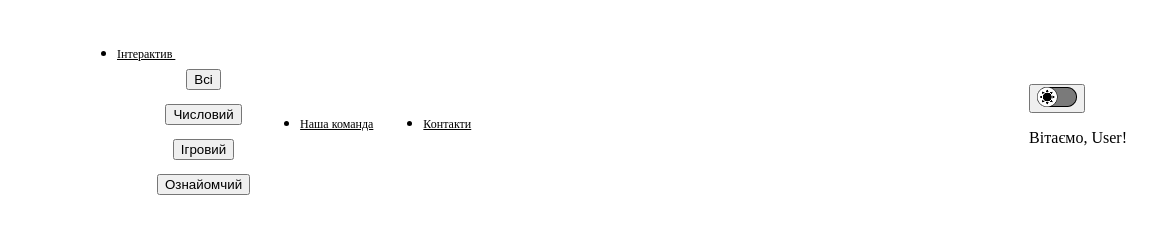
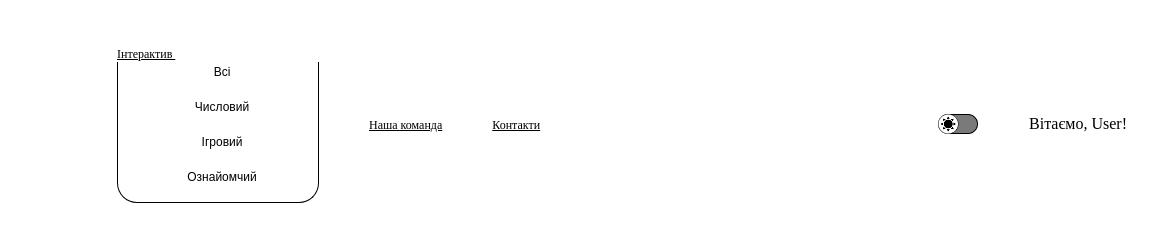
Before and after one commit to lizkisssss/js-comand-project, a plain HTML site: page index.html in a window 1280 px wide. Shown: the full height of the page, 125-1280 px from the left. Drawn offline with Linux system fonts and the light colour scheme.

Commit message:
update-header

```diff
--- a/index.html
+++ b/index.html
@@ -62,7 +62,7 @@
             </div>
             <div class="header-thematic">
                 <button class="header-thematic-button">
-                    <img src="./src/images/light-thematic.png" alt="thematic-image">
+                    <img class="header-thematic-image" src="./src/images/light-thematic.png" alt="thematic-image">
                 </button>
                 <p class="header-text">Вітаємо, User!</p>
             </div>
--- a/src/sass/_header.scss
+++ b/src/sass/_header.scss
@@ -1,3 +1,7 @@
+li{
+    list-style: none;
+}
+
 .header{
     padding: 20px;
 }
@@ -33,9 +37,46 @@
     font-size: 12px;
 }
 
+.header-navigation-arrow-down{
+    border-bottom: 1px solid #000;
+    border-left: 1px solid #000;
+    border-right: 1px solid #000;
+    border-radius: 0 0 20px 20px;
+    width: 160px;
+}
+
 .header-navigation-arrow-down-item{
       height: 35px;
-      display: flex;
-      justify-content: center;
-      align-items: center;
+      position: relative;
+      left: -10%;
 }
+
+.header-navigation-arrow-down-button{
+    padding: 0;
+    border: none;
+    width: 100%;
+    font-weight: 400;
+    font-size: 12px;
+    color: #000;
+    background-color: #fff;
+}
+
+.header-thematic{
+    display: flex;
+    align-items: center;
+    justify-content: center;
+    gap: 51px;
+}
+
+.header-thematic-image{
+      width: 100%;
+      height: 100%;
+}
+
+.header-thematic-button{
+      padding: 0;
+      border: none;
+      width: 40px;
+      height: 20px;
+      background-color: transparent;
+}
```
Also changed, not shown: main.css, 1 other file.
